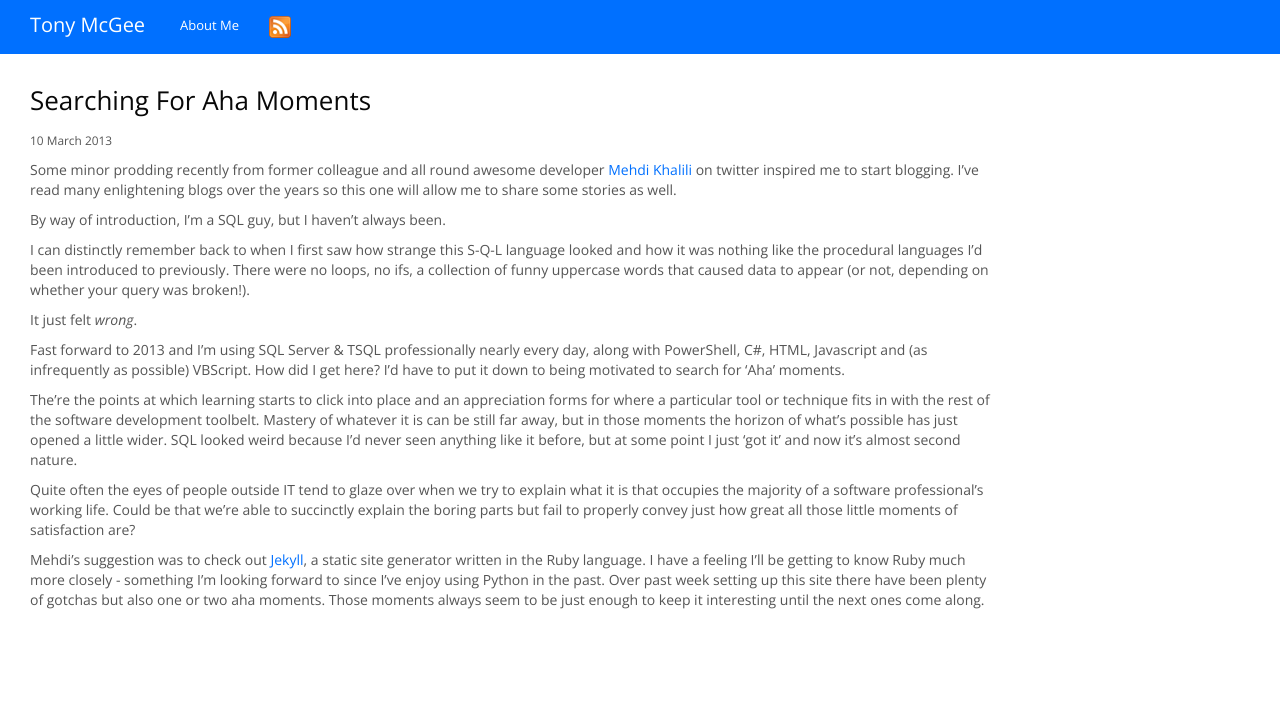
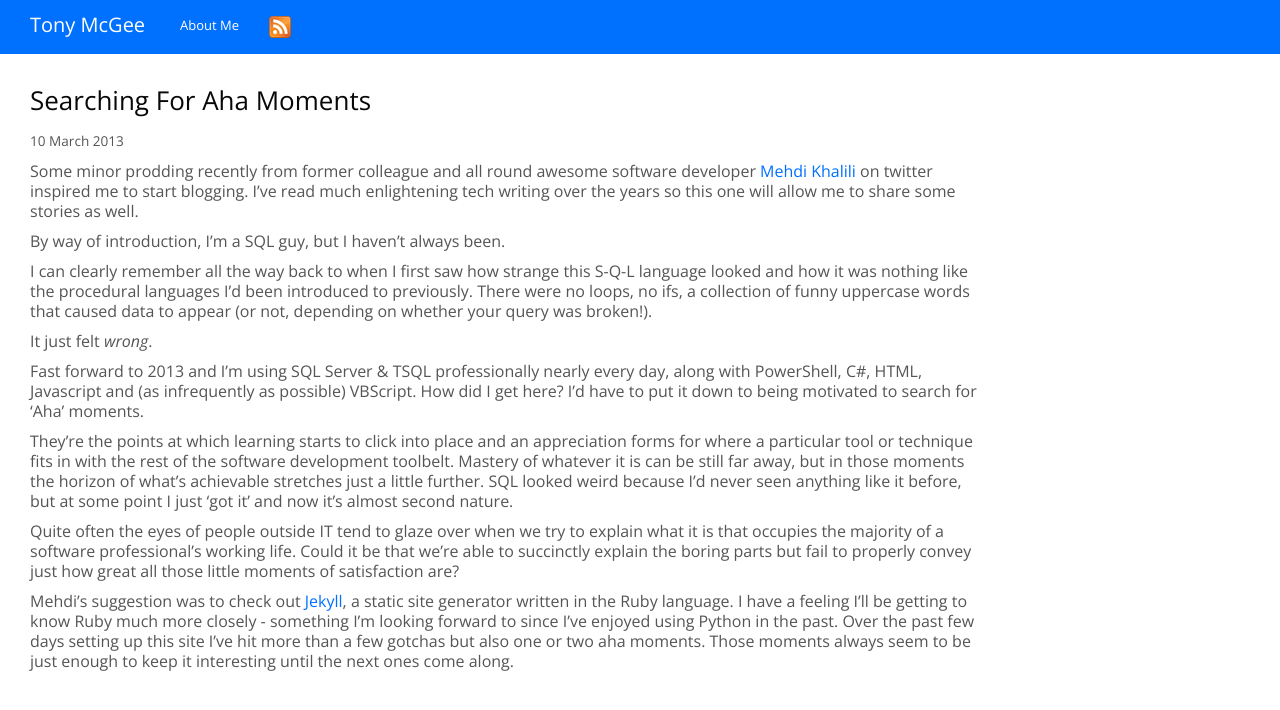
Before and after one commit to tmcg/tmcg.github.com, a Jekyll site: the page built from _posts/2013-03-10-searching-for-aha-moments.md, in a window 1280 px wide. Shown: the top 710 px of the page. Built offline with Jekyll 4.4.1, drawn with Linux system fonts in a browser that asks for light colours.

```diff
--- a/_config.yml
+++ b/_config.yml
@@ -1,7 +1,9 @@
 title: Tony McGee
+production_url: http://www.tonymcgee.net
 
 author:
   name: Tony McGee
+  email: tmcgee.au@gmail.com (Tony McGee)
 
 exclude: _templates/
 server: true
--- /dev/null
+++ b/_layouts/post.html
@@ -0,0 +1,11 @@
+---
+layout: default
+---
+<article class="post">
+  <h2>{{ page.title }}</h2>
+  <p><small>{{ page.date | date_to_long_string }}</small></p>
+  {{ content }}
+
+  <!-- TODO:tonym disqus comment code goes here later -->
+
+</article>
--- a/_posts/2013-03-10-searching-for-aha-moments.md
+++ b/_posts/2013-03-10-searching-for-aha-moments.md
@@ -1,24 +1,19 @@
 ---
-layout: default
+layout: post
 title: Searching For Aha Moments
 ---
-
-## {{ page.title }}
-
-<p><small>{{ page.date | date_to_long_string }}</small></p>
-
-Some minor prodding recently from former colleague and all round awesome developer [Mehdi Khalili](http://www.mehdi-khalili.com/) on twitter inspired me to start blogging. I've read many enlightening blogs over the years so this one will allow me to share some stories as well.
+Some minor prodding recently from former colleague and all round awesome software developer [Mehdi Khalili](http://www.mehdi-khalili.com/) on twitter inspired me to start blogging. I've read much enlightening tech writing over the years so this one will allow me to share some stories as well.
 
 By way of introduction, I'm a SQL guy, but I haven't always been.
 
-I can distinctly remember back to when I first saw how strange this S-Q-L language looked and how it was nothing like the procedural languages I'd been introduced to previously. There were no loops, no ifs, a collection of funny uppercase words that caused data to appear (or not, depending on whether your query was broken!).
+I can clearly remember all the way back to when I first saw how strange this S-Q-L language looked and how it was nothing like the procedural languages I'd been introduced to previously. There were no loops, no ifs, a collection of funny uppercase words that caused data to appear (or not, depending on whether your query was broken!).
 
 It just felt *wrong*.
 
 Fast forward to 2013 and I'm using SQL Server & TSQL professionally nearly every day, along with PowerShell, C#, HTML, Javascript and (as infrequently as possible) VBScript. How did I get here? I'd have to put it down to being motivated to search for 'Aha' moments.
 
-The're the points at which learning starts to click into place and an appreciation forms for where a particular tool or technique fits in with the rest of the software development toolbelt. Mastery of whatever it is can be still far away, but in those moments the horizon of what's possible has just opened a little wider. SQL looked weird because I'd never seen anything like it before, but at some point I just 'got it' and now it's almost second nature.
+They're the points at which learning starts to click into place and an appreciation forms for where a particular tool or technique fits in with the rest of the software development toolbelt. Mastery of whatever it is can be still far away, but in those moments the horizon of what's achievable stretches just a little further. SQL looked weird because I'd never seen anything like it before, but at some point I just 'got it' and now it's almost second nature.
 
-Quite often the eyes of people outside IT tend to glaze over when we try to explain what it is that occupies the majority of a software professional's working life. Could be that we're able to succinctly explain the boring parts but fail to properly convey just how great all those little moments of satisfaction are?
+Quite often the eyes of people outside IT tend to glaze over when we try to explain what it is that occupies the majority of a software professional's working life. Could it be that we're able to succinctly explain the boring parts but fail to properly convey just how great all those little moments of satisfaction are?
 
-Mehdi's suggestion was to check out <a href="http://jekyllrb.com/">Jekyll</a>, a static site generator written in the Ruby language. I have a feeling I'll be getting to know Ruby much more closely - something I'm looking forward to since I've enjoy using Python in the past. Over past week setting up this site there have been plenty of gotchas but also one or two aha moments. Those moments always seem to be just enough to keep it interesting until the next ones come along.
+Mehdi's suggestion was to check out <a href="http://jekyllrb.com/">Jekyll</a>, a static site generator written in the Ruby language. I have a feeling I'll be getting to know Ruby much more closely - something I'm looking forward to since I've enjoyed using Python in the past. Over the past few days setting up this site I've hit more than a few gotchas but also one or two aha moments. Those moments always seem to be just enough to keep it interesting until the next ones come along.
--- a/about.html
+++ b/about.html
@@ -4,11 +4,11 @@ layout: default
 
 <h2> About Tony </h2>
 <img class="pull-right" src="/assets/img/tonym.jpg">
-<p>My name is Tony McGee and I'm a SQL Server Database Administrator and .NET Developer living on the sunny <a href="http://www.visitgoldcoast.com/" target="_blank">Gold Coast, Australia.</a></p>
+<p>My name is Tony McGee and I'm a SQL Server Database Administrator (DBA) and .NET Developer living on the sunny <a href="http://www.visitgoldcoast.com/" target="_blank">Gold Coast, Australia.</a></p>
 
 <p>
 I've been in the software industry since 2002, developing C++ based commercial encryption software.
-Later I joined a team tasked with maintenance and extension of a suite of custom CRM &amp; ERP applications in C#, first as a developer and then as Database Adminstrator (DBA).</p>
+Later I joined a team tasked with maintenance and extension of a suite of custom CRM &amp; ERP applications in C#, first as a developer and then as DBA.</p>
 
 <p>
 You'll find me outside of business hours either with an Xbox 360 controller in hand or experimenting with interesting scripting languages: PowerShell, TSQL, Python, Javascript or any combination.</p>
--- a/assets/css/site.css
+++ b/assets/css/site.css
@@ -14,9 +14,11 @@ footer {
 
 .container {
   margin-left: 30px;
+  font-size: 16px;
 }
 
 .container-narrow {
   margin: 0 30px; 0 auto;
   max-width: 960px;
+  font-size: 16px;
 }
--- a/index.html
+++ b/index.html
@@ -3,7 +3,7 @@ layout: default
 ---
 
 <div class="row">
-  <div class="span8">All Posts</div>
+  <div class="span8"></div>
 
   {% for post in site.posts %}
     <div class="span6"><span>{{ post.date | date_to_long_string }}</span> &raquo; <a href="{{ BASE_PATH }}{{ post.url }}">{{ post.title }}</a> </div>
```
Also changed, not shown: rss.xml (+8 -12 lines).
